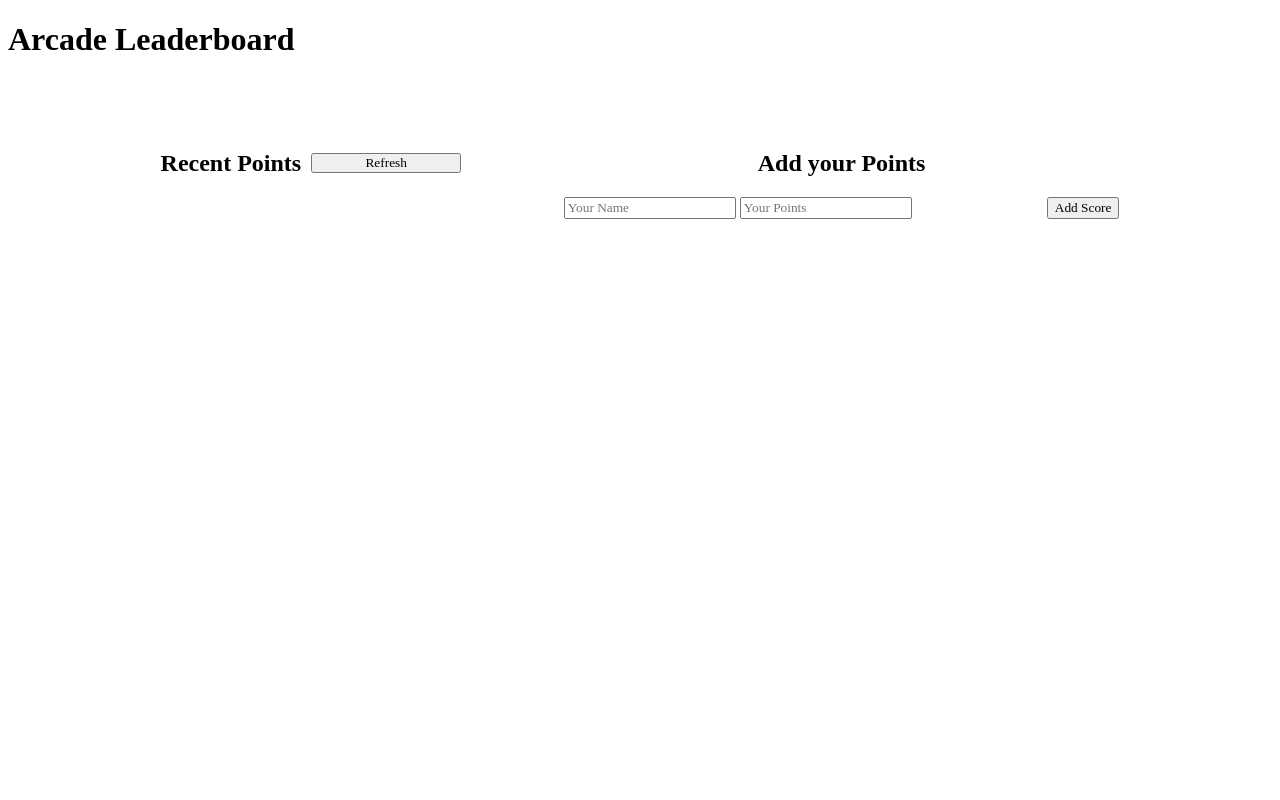
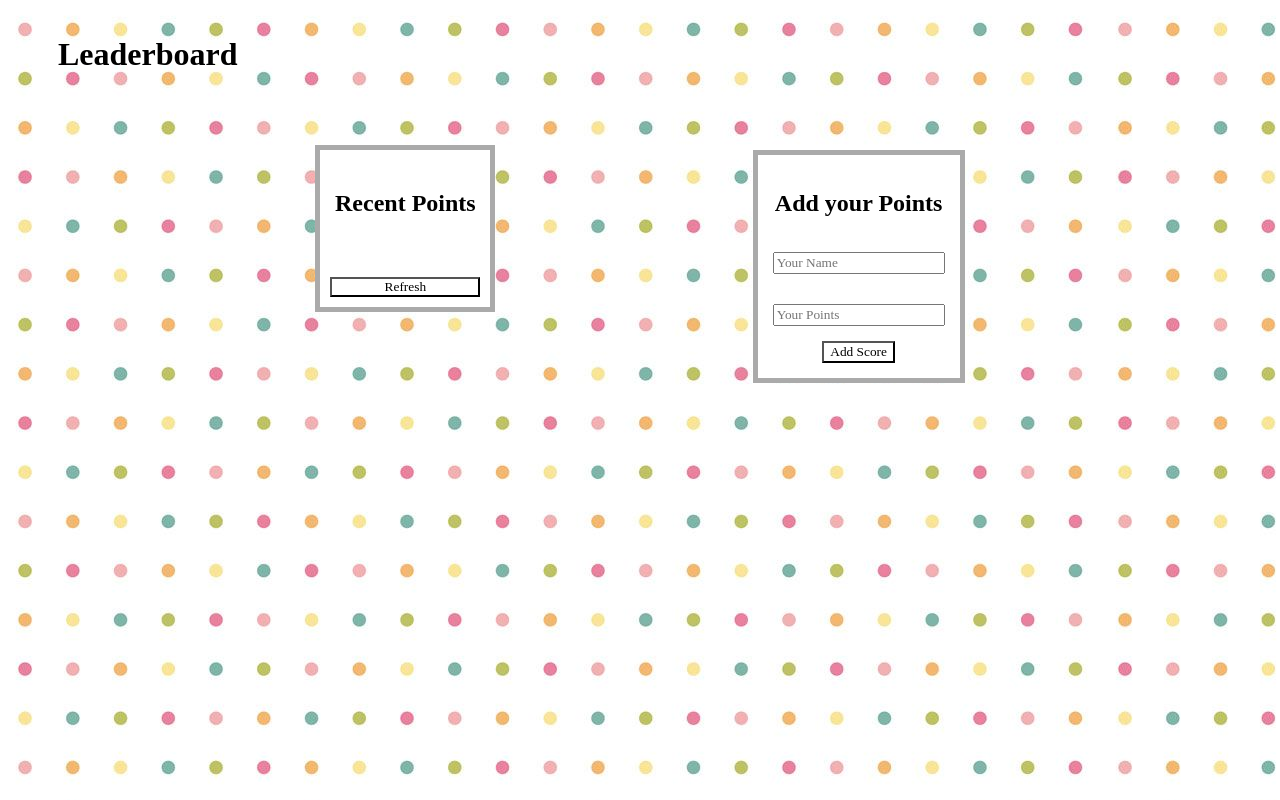
Before and after one commit to Thi-Ponce/leaderboard, a website built with webpack: page src/index.html in a window 1280 px wide. Built offline with nearby package versions, Linux system fonts and the light colour scheme; no server answers.

Commit message:
Style for exercise

```diff
--- a/src/index.css
+++ b/src/index.css
@@ -2,6 +2,15 @@
   font-family: "Times New Roman", Times, serif;
   box-sizing: border-box;
   list-style: none;
+}
+
+body {
+  background-image: url(../img/bg-img.jpg);
+}
+
+header {
+  padding-left: 50px;
+  padding-top: 7px;
 }
 
 .wrapper {
@@ -16,6 +25,8 @@
   flex-direction: column;
   justify-content: center;
   align-items: center;
+  border: 5px solid #aaa;
+  background-color: #fff;
 }
 
 .head {
@@ -24,12 +35,41 @@
   justify-content: center;
   align-items: center;
   gap: 10px;
+  padding: 20px 5px 0 5px;
+}
+
+ul {
+  width: 100%;
+  padding: 15px;
+  margin: 0;
 }
 
 #refresh-btn {
   padding: 0;
   width: 150px;
   height: 20px;
+  background-color: #fff;
+  transition: 1s;
+  margin: 10px;
+}
+
+#refresh-btn:hover {
+  background-color: #ea91e4;
+  color: #fff;
+}
+
+.points li {
+  border-bottom: 1px solid #aaa;
+  font-weight: bold;
+}
+
+li p {
+  transition: 1s;
+  transform: scale(1);
+}
+
+li p:hover {
+  transform: scale(1.1);
 }
 
 #add {
@@ -37,6 +77,17 @@
   flex-direction: column;
   justify-content: center;
   align-items: center;
+  border: 5px solid #aaa;
+  background-color: #fff;
+  padding: 15px;
+}
+
+.add-input {
+  display: flex;
+  justify-content: center;
+  align-items: center;
+  flex-direction: column;
+  gap: 15px;
 }
 
 .input {
@@ -44,5 +95,11 @@
 }
 
 #submit-btn {
-  margin-left: 131px;
+  background-color: #fff;
+  transition: 1s;
 }
+
+#submit-btn:hover {
+  background-color: #ea91e4;
+  color: #fff;
+}
--- a/src/index.html
+++ b/src/index.html
@@ -9,16 +9,16 @@
 <body>
 	<div class="container">
 		<header>
-			<h1 class="neonText">Arcade Leaderboard</h1>
+			<h1>Leaderboard</h1>
 		</header>
 		<div class="wrapper">
 			<section id="points-table">
 				<div class="head">
 					<h2>Recent Points</h2>
-					<button id="refresh-btn" type="button">Refresh</button>
 				</div>
 				<ul class="points">
 				</ul>
+				<button id="refresh-btn" type="button">Refresh</button>
 			</section>
 			<section id="add">
 				<div class="add-heading">
--- a/src/modules/app.js
+++ b/src/modules/app.js
@@ -10,7 +10,7 @@ const show = () => {
     const higherFirst = dataList.result.sort((a, b) => b.score - a.score);
     higherFirst.forEach((data) => {
       const li = document.createElement('li');
-      li.innerHTML = `<p class="text-y">${data.user}: ${data.score}</p>`;
+      li.innerHTML = `<p>${data.user}: ${data.score}</p>`;
       pointsTable.appendChild(li);
     });
   });
```
Also changed, not shown: dist/07860bce2eaf0a912264.jpg (added), dist/index.bundle.js, dist/index.html, img/bg-img.jpg (added), img/polka-dot.webp (added).
